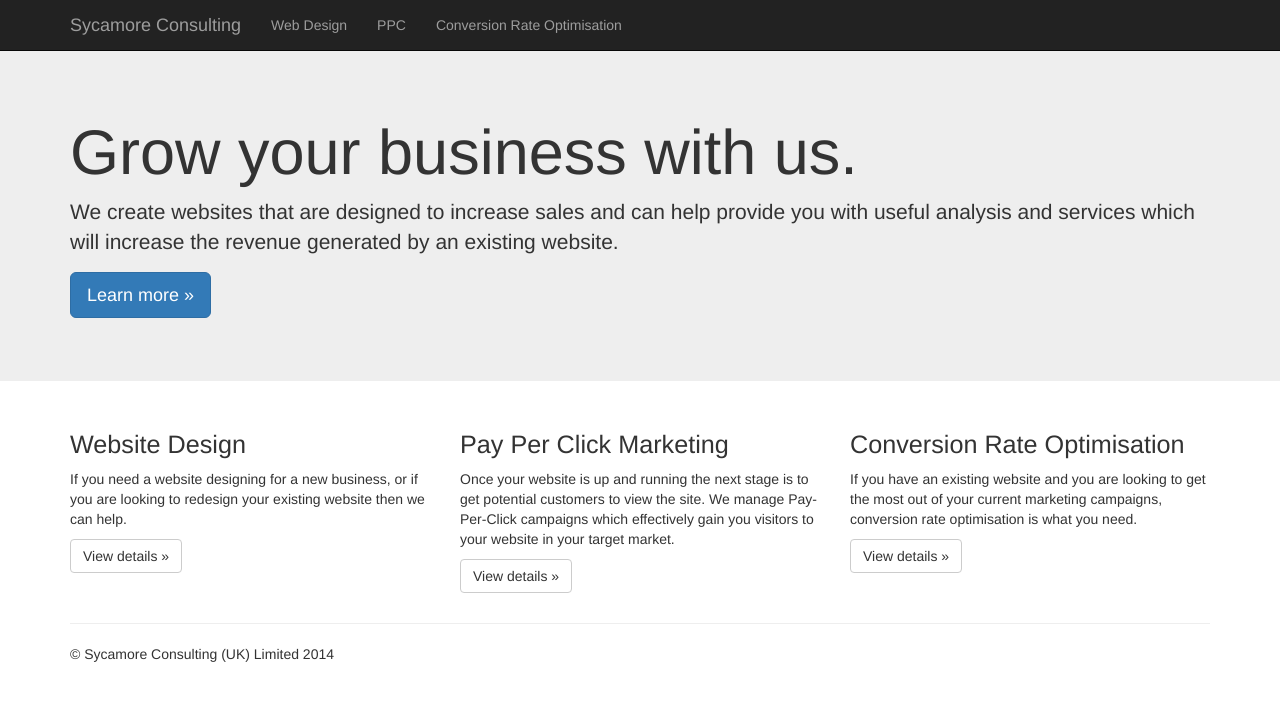
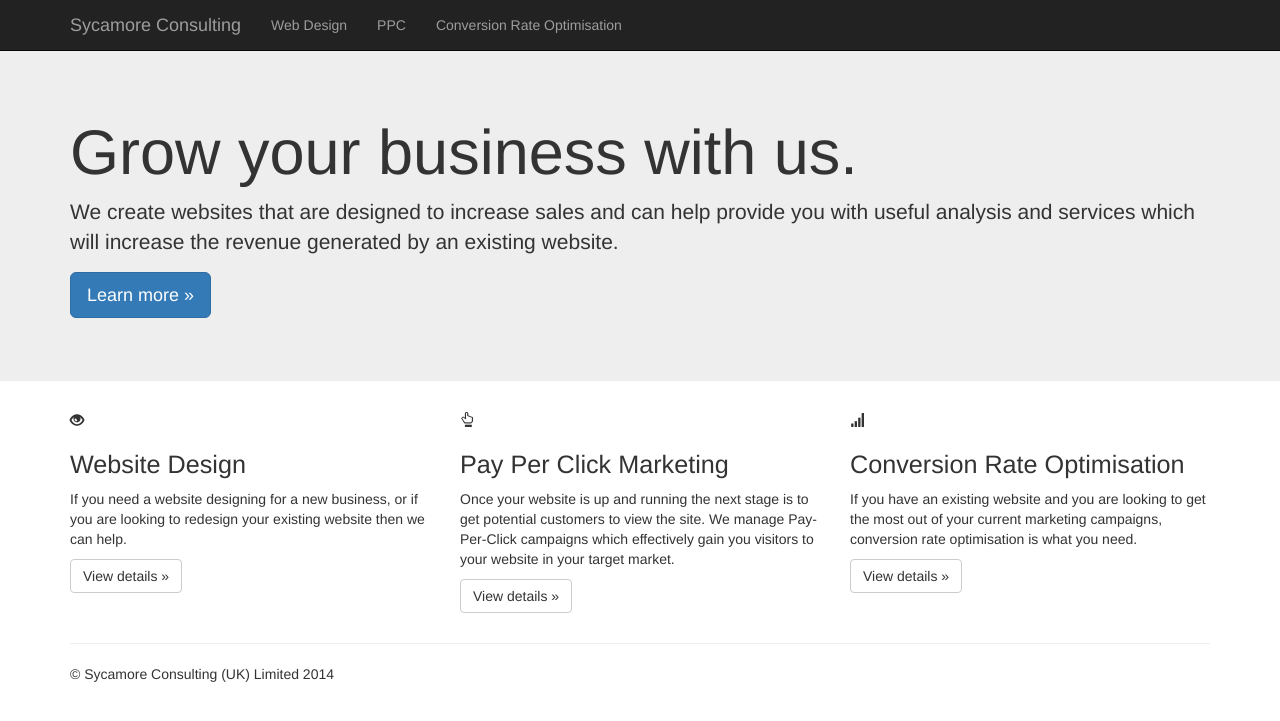
Before and after one commit to sycamoreconsulting/sycamoreconsulting.github.io, a Jekyll site: the page built from index.html, in a window 1280 px wide. Shown: the top 721 px of the page. Built offline with Jekyll 4.4.1, drawn with Linux system fonts in a browser that asks for light colours; nearby versions of some CDN libraries; Markdown is read by kramdown in place of the engine named in the settings.

Commit message:
Adding icons for home page

```diff
--- a/index.html
+++ b/index.html
@@ -14,16 +14,19 @@
     <div class="container">
       <div class="row">
         <div class="col-md-4">
+          <span class="glyphicon glyphicon-eye-open"></span>
           <h2>Website Design</h2>
           <p>If you need a website designing for a new business, or if you are looking to redesign your existing website then we can help.</p>
           <p><a class="btn btn-default" href="/website-design/" role="button" title="Website Design">View details &raquo;</a></p>
         </div>
         <div class="col-md-4">
+          <span class="glyphicon glyphicon-hand-up"></span>
           <h2>Pay Per Click Marketing</h2>
           <p>Once your website is up and running the next stage is to get potential customers to view the site. We manage Pay-Per-Click campaigns which effectively gain you visitors to your website in your target market.</p>
           <p><a class="btn btn-default" href="/pay-per-click-marketing/" role="button" title="Pay Per Click Marketing">View details &raquo;</a></p>
         </div>
         <div class="col-md-4">
+          <span class="glyphicon glyphicon-signal"></span>
           <h2>Conversion Rate Optimisation</h2>
           <p>If you have an existing website and you are looking to get the most out of your current marketing campaigns, conversion rate optimisation is what you need.</p>
           <p><a class="btn btn-default" href="/conversion-rate-optimisation/" role="button" title="Conversion Rate Optimisation">View details &raquo;</a></p>
```
